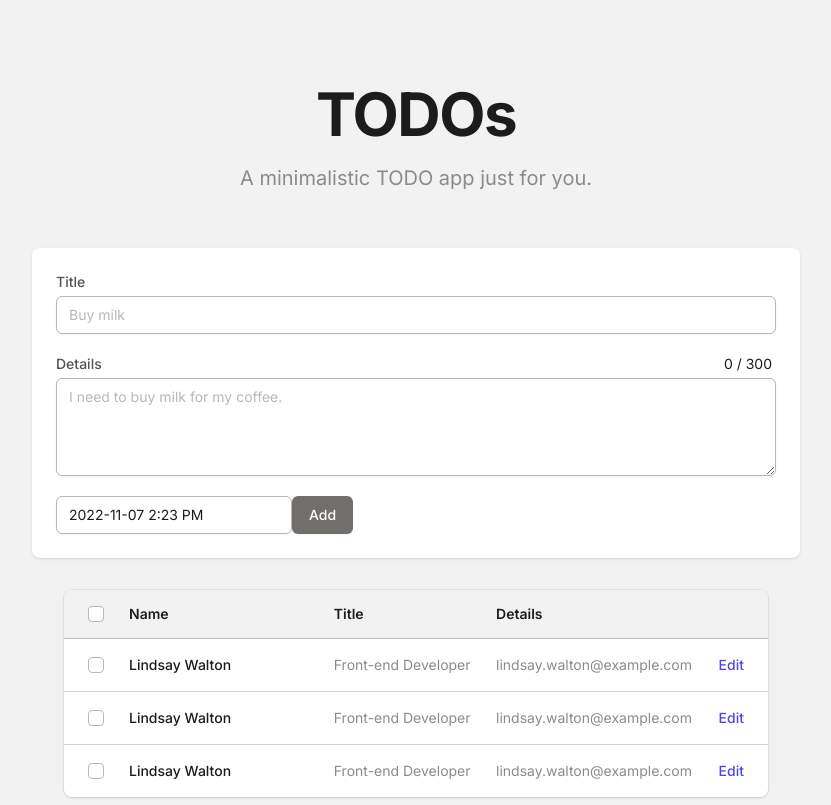
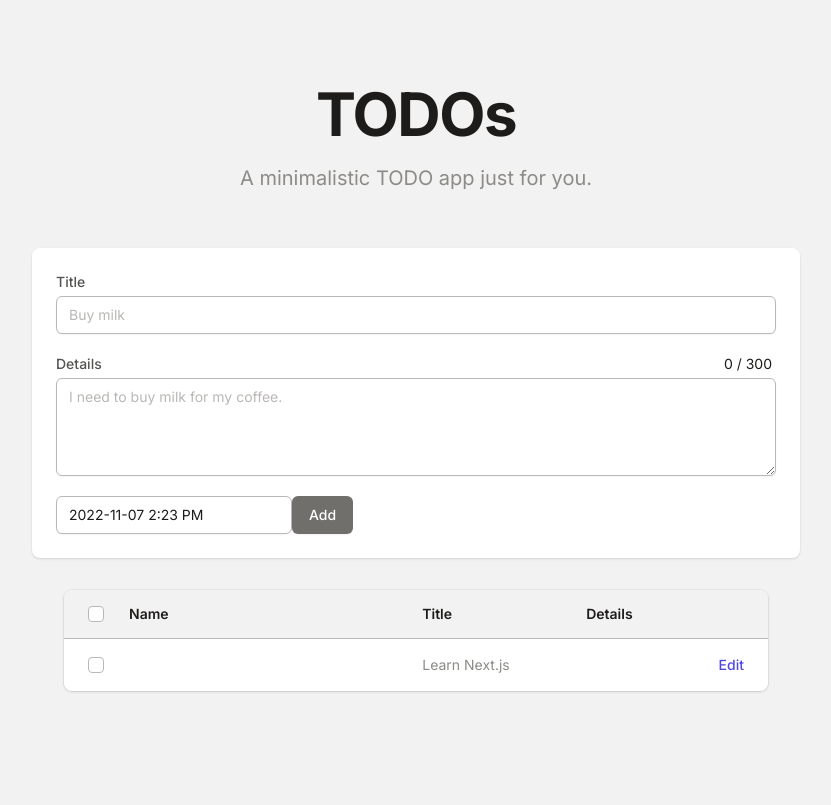
Before and after one commit to junepark202012/todo, a Next.js app: page / in a window 1280 px wide. Shown: the whole page, without its empty margins (224-1055 px from the left). Built offline with nearby package versions, Linux system fonts and the light colour scheme.

Commit message:
Fixing date type

```diff
--- a/src/components/Form/Form.tsx
+++ b/src/components/Form/Form.tsx
@@ -3,15 +3,15 @@ import FormContainer from "@/components/Form/atoms/FormContainer";
 import TextArea from "@/components/Form/atoms/TextArea";
 import SubmitButton from "@/components/Form/atoms/SubmitButton";
 import { useForm } from "react-hook-form";
-import { Todo } from "@/types";
+import { TodoInput } from "@/types";
 import { DueDate } from "@/components/Form/atoms/DueDate";
 
-export type FormId = keyof Todo;
+export type FormId = keyof TodoInput;
 
-export type ReactHookForm = ReturnType<typeof useForm<Todo>>;
+export type ReactHookForm = ReturnType<typeof useForm<TodoInput>>;
 
 export default function Form() {
-  const reactHookForm = useForm<Todo>();
+  const reactHookForm = useForm<TodoInput>();
 
   return (
     <FormContainer reactHookForm={reactHookForm}>
--- a/src/components/Form/atoms/FormContainer.tsx
+++ b/src/components/Form/atoms/FormContainer.tsx
@@ -1,8 +1,9 @@
 import { ReactNode } from "react";
 import type { ReactHookForm } from "@/components/Form/Form";
 import { SubmitHandler } from "react-hook-form";
-import { Todo } from "@/types";
+import { TodoInput, TodoWithId } from "@/types";
 import { v4 as uuidv4 } from "uuid";
+import { parseISO } from "date-fns";
 
 type FormContainerProps = {
   children: ReactNode;
@@ -15,15 +16,17 @@ export default function FormContainer({
 }: FormContainerProps) {
   const { handleSubmit } = reactHookForm;
 
-  const onSubmit: SubmitHandler<Todo> = async (data) => {
-    const dataWithUUID = { id: uuidv4(), ...data };
+  const onSubmit: SubmitHandler<TodoInput> = async (data) => {
+    console.log(data.dueDate);
+    const ISODate = parseISO(data.dueDate);
+    const todo: TodoWithId = { id: uuidv4(), ...data, dueDate: ISODate };
     const res = await fetch("/api/addTodo", {
       method: "POST",
       headers: {
         Accept: "application/json",
         "Content-Type": "application/json",
       },
-      body: JSON.stringify(dataWithUUID),
+      body: JSON.stringify(todo),
     });
     console.log(res);
   };
--- a/src/components/TodoTable/TodoTable.tsx
+++ b/src/components/TodoTable/TodoTable.tsx
@@ -1,24 +1,16 @@
 import { useLayoutEffect, useRef, useState } from "react";
 import DoneDelete from "./molecules/ DoneDelete";
 import { TableHeader } from "@/components/TodoTable/molecules/TableHeader";
+import { TodoWithId } from "@/types";
 
-const people = [
+const todos: TodoWithId[] = [
   {
-    name: "Lindsay Walton",
-    title: "Front-end Developer",
-    email: "lindsay.walton@example.com",
+    id: "1",
+    title: "Learn Next.js",
+    details: "Learn Next.js and Tailwind CSS",
+    dueDate: "2022-11-10T13:30:00.177Z",
   },
-  {
-    name: "Lindsay Walton",
-    title: "Front-end Developer",
-    email: "lindsay.walton@example.com",
-  },
-  {
-    name: "Lindsay Walton",
-    title: "Front-end Developer",
-    email: "lindsay.walton@example.com",
-  },
-  // More people...
+  // More todos...
 ];
 
 function classNames(...classes) {
@@ -86,14 +78,14 @@ export default function Example() {
 
   useLayoutEffect(() => {
     const isIndeterminate =
-      selectedPeople.length > 0 && selectedPeople.length < people.length;
-    setChecked(selectedPeople.length === people.length);
+      selectedPeople.length > 0 && selectedPeople.length < todos.length;
+    setChecked(selectedPeople.length === todos.length);
     setIndeterminate(isIndeterminate);
     checkbox.current.indeterminate = isIndeterminate;
   }, [selectedPeople]);
 
   function toggleAll() {
-    setSelectedPeople(checked || indeterminate ? [] : people);
+    setSelectedPeople(checked || indeterminate ? [] : todos);
     setChecked(!checked && !indeterminate);
     setIndeterminate(false);
   }
@@ -112,7 +104,7 @@ export default function Example() {
                   onChange={toggleAll}
                 />
                 <tbody className="divide-y divide-gray-200 bg-white">
-                  {people.map((person) => (
+                  {todos.map((person) => (
                     <TableRow
                       key={person.email}
                       selectedPeople={selectedPeople}
--- a/src/types.ts
+++ b/src/types.ts
@@ -3,3 +3,7 @@ export type Todo = {
   details: string;
   dueDate: Date;
 };
+
+export type TodoWithId = Todo & { id: string };
+
+export type TodoInput = Todo & { dueDate: string };
```
